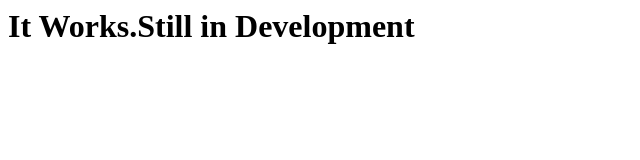
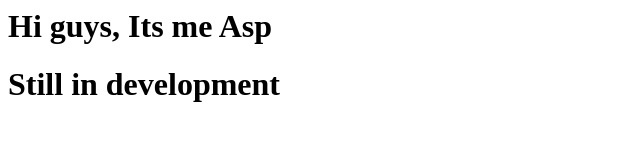
Before and after one commit to Asp-214/Asp-214.github.io, a plain HTML site: page index.html in a window 1280 px wide. Shown: the whole page, without its empty margins (0-640 px from the left). Drawn offline with Linux system fonts and the light colour scheme.

Commit message:
Update index.html
modified index.html

```diff
--- a/index.html
+++ b/index.html
@@ -1,6 +1,7 @@
 <html>
   <head><title>hi</title></head>
   <body>
-  <h1>It Works.Still in Development</h1>
+  <h1>Hi guys, Its me Asp</h1>
+    <h1>Still in development</h1>
   </body>
 </html>
```
